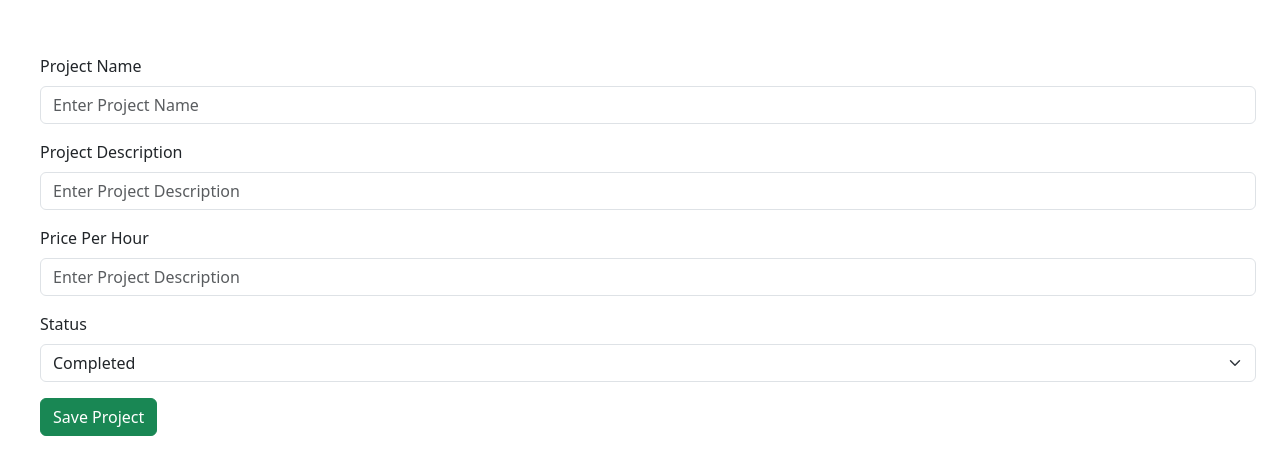
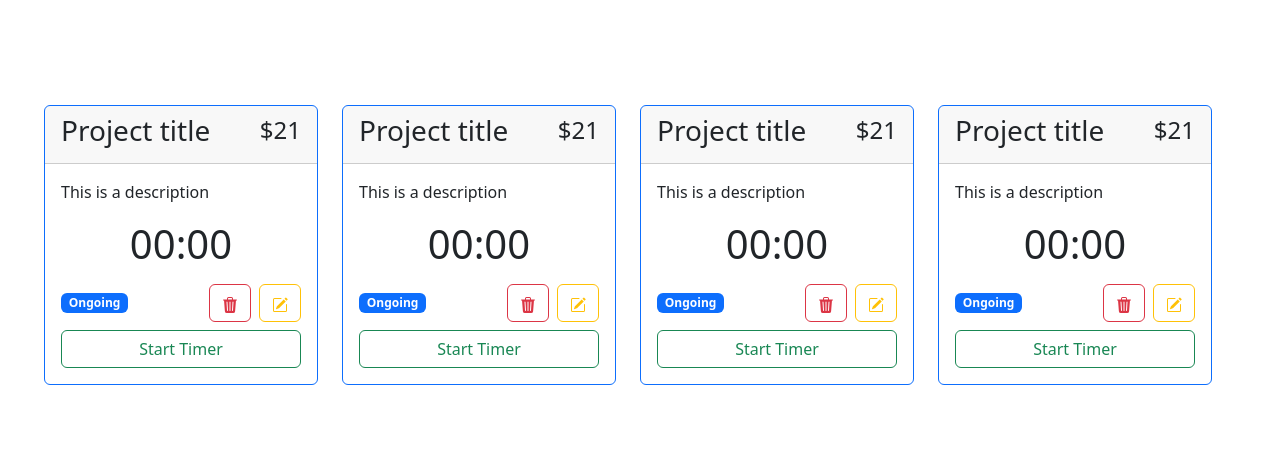
Before and after one commit to rohit-rmethwani/toggl-project, a React (Vite) app: page / in a window 1280 px wide. Shown: the part 155-630 px from the top of the page. Built offline with nearby package versions, Linux system fonts and the light colour scheme.

Commit message:
Fixed timer button state and working

```diff
--- a/src/App.jsx
+++ b/src/App.jsx
@@ -6,8 +6,8 @@ import 'bootstrap/dist/css/bootstrap.min.css';
 function App() {
 
   return (
-    // <ProjectListCard />
-    <ProjectForm/>
+    <ProjectListCard />
+    // <ProjectForm/>
   )
 }
 
--- a/src/Components/ProjectCard.jsx
+++ b/src/Components/ProjectCard.jsx
@@ -7,7 +7,7 @@ const ProjectCard = () => {
     const [timerId, setTimerId] = useState(0);
     const [totalMinutes, setTotalMinutes] = useState('00');
     const [totalHours, setTotalHours] = useState('00');
-    const [timerButtonState, setTimerButtonState] = useState(0);
+    const [timerButtonState, setTimerButtonState] = useState(false);
 
     // const [data, setData] = useState({});
 
@@ -42,15 +42,12 @@ const ProjectCard = () => {
 
     //Event Handler
     function handleTimerButton () {
-        var tempTimerButtonState = timerButtonState;
-        if(tempTimerButtonState == 0){
-            tempTimerButtonState = 1;
+        if(!timerButtonState){
             setTimerId(setInterval(setTime, 1000));
-            setTimerButtonState(tempTimerButtonState);
+            setTimerButtonState(true);
         }
         else{
-            tempTimerButtonState = 0;
-            setTimerButtonState(tempTimerButtonState);
+            setTimerButtonState(false);
             clearInterval(timerId);
             commitDataToStorage({seconds: totalMinutes, minutes: totalHours});
         }
@@ -88,11 +85,7 @@ const ProjectCard = () => {
                         </Stack>
                     </Stack>
 
-                    {/* {{timerButtonState} ? <span>I am on</span> : <span>I am off</span>}
-
-                    {{timerButtonState} ? <Button variant="outline-success" className="w-100" onClick={handleTimerButton}>Start Timer</Button> : <Button variant="outline-danger" className="w-100" onClick={handleTimerButton}>Stop Timer</Button>} */}
-
-                    <Button variant="outline-success" className="w-100" onClick={handleTimerButton}>{{timerButtonState} ? 'Start Timer' : 'Stop Timer'}</Button>
+                    <Button variant={!timerButtonState ? "outline-success" : "outline-danger"} className="w-100" onClick={handleTimerButton}>{!timerButtonState ? 'Start Timer' : 'Stop Timer'}</Button>
 
                 </Stack>
             </Card.Body>
```
